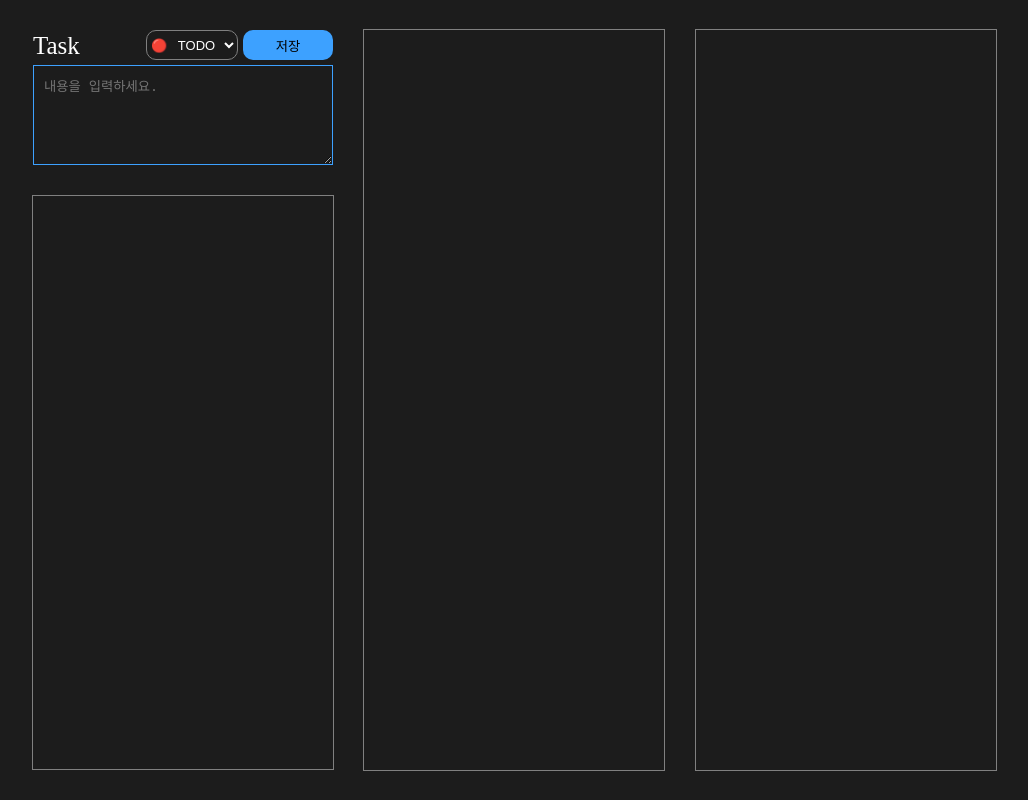
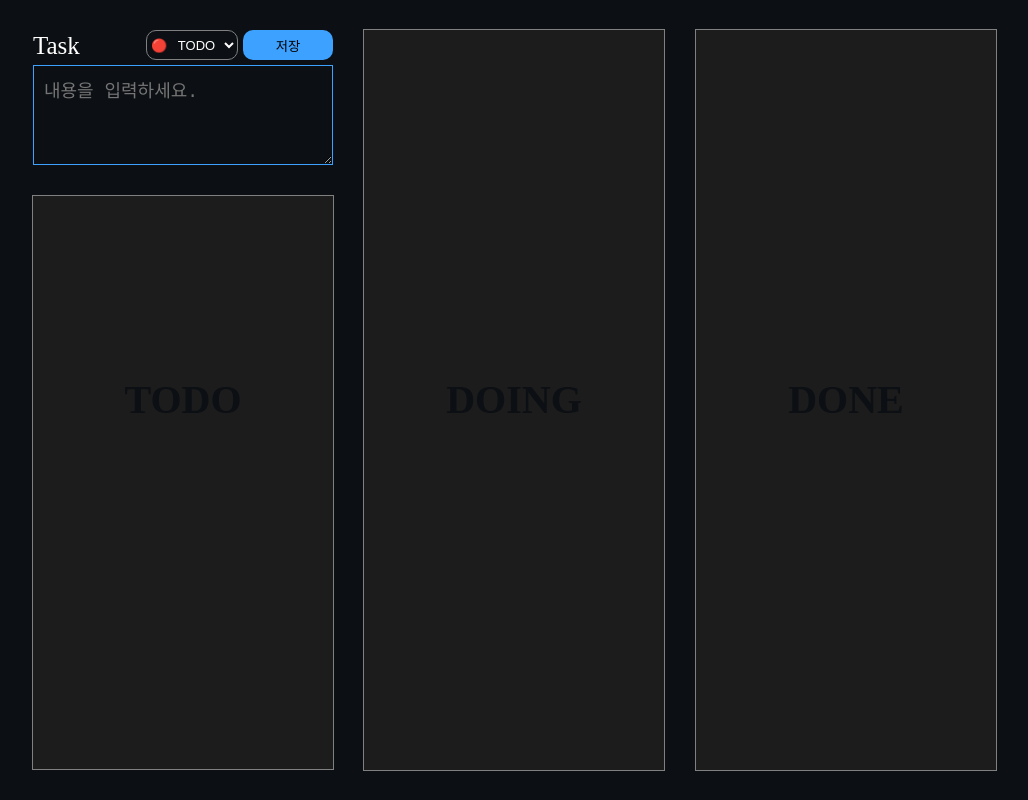
Before and after one commit to choekko/rxjs-todo-list, a React (Create React App) app: page / in a window 1280 px wide. Shown: the whole page, without its empty margins (125-1153 px from the left). Built offline with nearby package versions, Linux system fonts and the light colour scheme; the HTML template or start-up script is replaced by a standard one.

Commit message:
fix: replace list components with one taskList component

```diff
--- a/src/components/taskInput/vacs/VTaskInput.tsx
+++ b/src/components/taskInput/vacs/VTaskInput.tsx
@@ -69,6 +69,7 @@ const taskTextAreaStyle = (theme: Theme) => css`
 	border: 1px solid ${theme.color.skyblue};
 	background-color: rgba(0,0,0,0);
 	color: white;
+	font-size: 18px;
 
 	&:focus {
 		outline: none;
--- a/src/components/taskList/DoingList.tsx
+++ /dev/null
@@ -1,14 +0,0 @@
-import * as React from 'react';
-import VDoingList from './vacs/VDoingList';
-
-interface DoingListProps {
-
-}
-
-const DoingList = ({}: DoingListProps) => {
-  return (
-    <VDoingList/>
-  );
-};
-
-export default DoingList;
--- a/src/components/taskList/DoneList.tsx
+++ /dev/null
@@ -1,14 +0,0 @@
-import * as React from 'react';
-import VDoneList from './vacs/VDoneList';
-
-interface DoneListProps {
-
-}
-
-const DoneList = ({}: DoneListProps) => {
-  return (
-		<VDoneList/>
-  );
-};
-
-export default DoneList;
--- /dev/null
+++ b/src/components/taskList/TaskList.tsx
@@ -0,0 +1,23 @@
+import * as React from 'react';
+import VTaskList, {VTaskListProps} from './vacs/VTaskList';
+import {TaskType} from '../../types/task';
+import {VTaskInputProps} from '../taskInput/vacs/VTaskInput';
+
+interface TaskListProps {
+  taskType: TaskType
+}
+
+const TaskList = ({ taskType }: TaskListProps) => {
+
+  const vTaskListProps: VTaskListProps = {
+    taskType,
+  }
+
+  return (
+    <VTaskList { ...vTaskListProps }/>
+  );
+};
+
+
+
+export default TaskList;
--- a/src/components/taskList/TodoList.tsx
+++ /dev/null
@@ -1,16 +0,0 @@
-import * as React from 'react';
-import VTodoList from './vacs/VTodoList';
-
-interface TodoListProps {
-
-}
-
-const TodoList = ({}: TodoListProps) => {
- return (
-  <VTodoList/>
- );
-};
-
-
-
-export default TodoList;
--- a/src/components/taskList/vacs/VDoingList.tsx
+++ /dev/null
@@ -1,23 +0,0 @@
-/** @jsxImportSource @emotion/react */
-import * as React from 'react';
-import {css} from '@emotion/react';
-
-interface VDoingListProps {
-
-}
-
-const VDoingList = ({}: VDoingListProps) => {
-  return (
-    <section css={DoingListStyle}>
-
-    </section>
-  );
-};
-
-const DoingListStyle = css`
-  flex: 1 0 300px;
-  height: 100%;
-  border: 1px solid gray;
-`
-
-export default VDoingList;
--- a/src/components/taskList/vacs/VDoneList.tsx
+++ /dev/null
@@ -1,22 +0,0 @@
-/** @jsxImportSource @emotion/react */
-import * as React from 'react';
-import {css} from '@emotion/react';
-
-interface VDoneListProps {
-
-}
-
-const VDoneList = ({}: VDoneListProps) => {
-  return (
-    <section css={DoneListStyle}>
-
-    </section>
-  );
-};
-
-const DoneListStyle = css`
-  flex: 1 0 300px;
-  height: 100%;
-  border: 1px solid gray;
-`
-export default VDoneList;
--- /dev/null
+++ b/src/components/taskList/vacs/VTaskList.tsx
@@ -0,0 +1,37 @@
+/** @jsxImportSource @emotion/react */
+import * as React from 'react';
+import {css, Theme} from '@emotion/react';
+import {TaskType} from '../../../types/task';
+
+export interface VTaskListProps {
+  taskType: TaskType
+}
+
+const VTaskList = ({taskType}: VTaskListProps) => {
+  return (
+    <section css={theme => taskListStyle(theme, taskType)}>
+    </section>
+  );
+};
+
+const taskListStyle = (theme: Theme, type: TaskType) => css`
+  flex: 1 0 ${type === 'TODO' ? 'auto' : '300px'};
+  ${type === 'TODO' ? null : 'position: relative'};
+  ${type === 'TODO' ? 'width: 100%' : 'height: 100%'};
+  border: 1px solid gray;
+  background-color: ${theme.color.backgroundDark};
+
+  &::before {
+    position: absolute;
+    color: white;
+    left: 50%;
+    top: 50%;
+    transform: translate(-50%, -50%);
+    content: '${type}';
+    font-size: 40px;
+    font-weight: bold;
+    color: ${theme.color.backgroundDeepDark}
+  }
+`
+
+export default VTaskList;
--- a/src/components/taskList/vacs/VTodoList.tsx
+++ /dev/null
@@ -1,23 +0,0 @@
-/** @jsxImportSource @emotion/react */
-import * as React from 'react';
-import {css} from '@emotion/react';
-
-interface VTodoListProps {
-
-}
-
-const VTodoList = ({}: VTodoListProps) => {
-  return (
-    <section css={TodoListStyle}>
-
-    </section>
-  );
-};
-
-const TodoListStyle = css`
-  flex: 1 0 auto;
-  width: 100%;
-  border: 1px solid gray;
-`
-
-export default VTodoList;
--- a/src/pages/Task.tsx
+++ b/src/pages/Task.tsx
@@ -4,9 +4,7 @@ import {css, Theme} from '@emotion/react';
 import {TaskInputRef} from '@/components/taskInput/hooks/useTaskInput';
 import {useRef} from 'react';
 import TaskInput from '../components/taskInput/TaskInput';
-import TodoList from '../components/taskList/TodoList';
-import DoingList from '../components/taskList/DoingList';
-import DoneList from '../components/taskList/DoneList';
+import TaskList from '../components/taskList/TaskList';
 
 const Task = () => {
 	const taskInputRef = useRef<TaskInputRef>(null);
@@ -18,10 +16,10 @@ const Task = () => {
 	return <div css={taskListStyle}>
 		<div css={inputAndTodoListWrapStyle}>
 			<TaskInput ref={taskInputRef} onSaveBtnClick={handleSaveTaskBtnClick}/>
-			<TodoList/>
+			<TaskList taskType={'TODO'}/>
 		</div>
-		<DoingList/>
-		<DoneList/>
+		<TaskList taskType={'DOING'}/>
+		<TaskList taskType={'DONE'}/>
 	</div>
 }
 
@@ -34,10 +32,11 @@ const taskListStyle = (theme: Theme) => css`
   justify-content: center;
   align-items: center;
   gap: 30px;
-  background-color: ${theme.color.backgroundDark}
+  background-color: ${theme.color.backgroundDeepDark}
 `
 
 const inputAndTodoListWrapStyle = css`
+	position: relative;
 	flex: 1 0 300px;
 	height: 100%;
 	display: flex;
```
